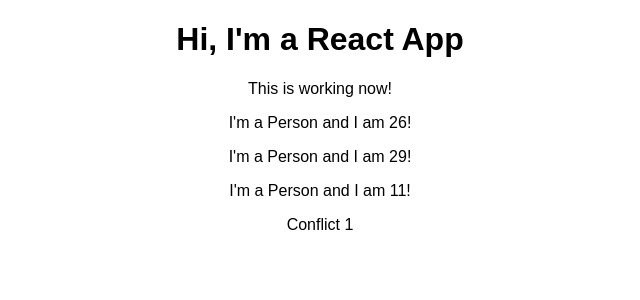
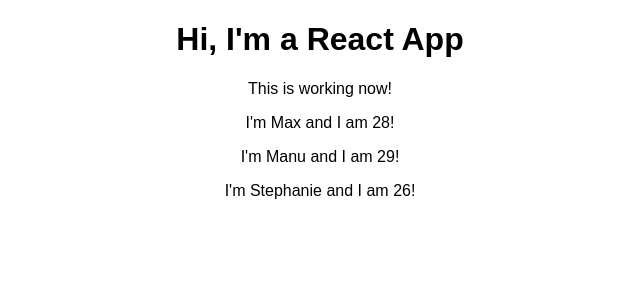
Before and after one commit to aeo03/react-complete-guide-2, a React (Create React App) app: page / in a window 1280 px wide. Shown: the top 300 px of the page, without its empty margins (320-960 px from the left). Built offline with nearby package versions, Linux system fonts and the light colour scheme.

Commit message:
franz-dev: Modified name and age to props

```diff
--- a/src/App.js
+++ b/src/App.js
@@ -8,10 +8,9 @@
       <div className="App">
         <h1>Hi, I'm a React App</h1>
         <p>This is working now!</p>
-        <Person />
-        <Person />
-        <Person />
-        <p>Conflict 1</p>
+        <Person name="Max" age="28"/>
+        <Person name="Manu" age="29"/>
+        <Person name="Stephanie" age="26"/>
       </div>
     );
   }
--- a/src/Person/Person.js
+++ b/src/Person/Person.js
@@ -1,7 +1,7 @@
 import React from 'react';
 
-const person = () => {
-return <p>I'm a Person and I am {Math.floor(Math.random() * 30)}!</p>
+const person = (props) => {
+return <p>I'm {props.name} and I am {props.age}!</p>
 }
 
 export default person;
```
